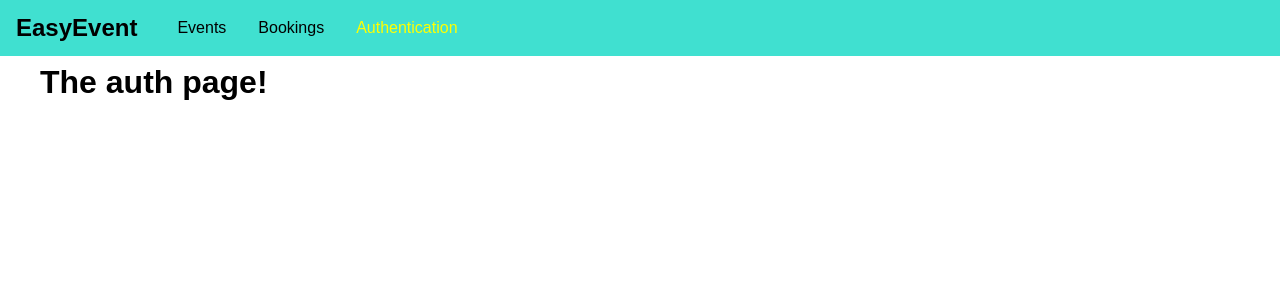
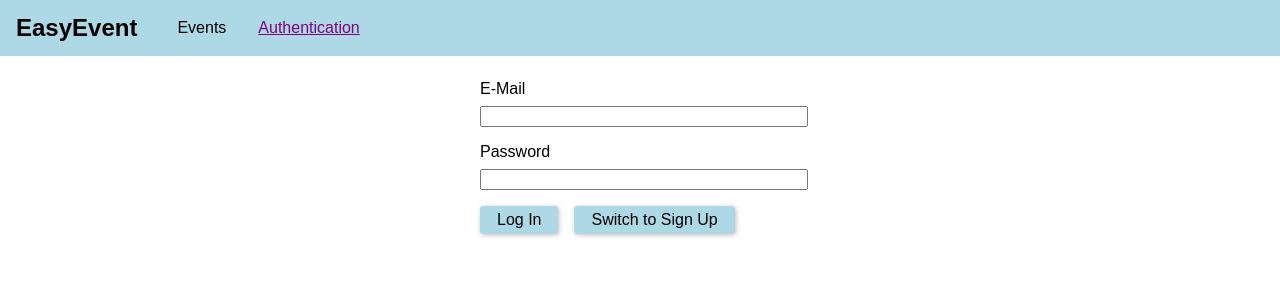
Before and after one commit to sm00k3y/event-booking, a React (Create React App) app in the folder frontend/: page /auth in a window 1280 px wide. Shown: the top 300 px of the page. Built offline with nearby package versions, Linux system fonts and the light colour scheme.

Commit message:
User authentication on the frontend

```diff
--- a/frontend/src/App.js
+++ b/frontend/src/App.js
@@ -1,24 +1,44 @@
 import "./App.css";
+import React, { useState } from "react";
 import { BrowserRouter, Route, Redirect, Switch } from "react-router-dom";
 import AuthPage from "./pages/Auth";
 import BookingsPage from "./pages/Bookings";
 import EventsPage from "./pages/Events";
 import MainNavigation from "./components/Navigation/MainNavigation";
-import React from "react";
+import AuthContext from "./context/auth-context";
 
 function App() {
+  const [token, setToken] = useState(null);
+  const [userId, setUserId] = useState(null);
+
+  const login = (token, userId, tokenExpiration) => {
+    setToken(token);
+    setUserId(userId);
+  };
+
+  const logout = () => {
+    setToken(null);
+    setUserId(null);
+  };
+
   return (
     <BrowserRouter>
       <React.Fragment>
+        <AuthContext.Provider
+          value={{ token: token, userId: userId, login: login, logout: logout }}
+        >
           <MainNavigation />
           <main className="main-content">
             <Switch>
-            <Redirect from="/" to="/auth" exact />
-            <Route path="/auth" component={AuthPage} />
+              {!token && <Redirect from="/" to="/auth" exact />}
+              {token && <Redirect from="/" to="/events" exact />}
+              {token && <Redirect from="/auth" to="/events" exact />}
+              {!token && <Route path="/auth" component={AuthPage} />}
               <Route path="/events" component={EventsPage} />
-            <Route path="/bookings" component={BookingsPage} />
+              {token && <Route path="/bookings" component={BookingsPage} />}
             </Switch>
           </main>
+        </AuthContext.Provider>
       </React.Fragment>
     </BrowserRouter>
   );
--- a/frontend/src/components/Navigation/MainNavigation.css
+++ b/frontend/src/components/Navigation/MainNavigation.css
@@ -4,7 +4,7 @@
   top: 0;
   width: 100%;
   height: 3.5rem;
-  background-color: turquoise;
+  background-color: lightblue;
   padding: 0 1rem;
   display: flex;
   align-items: center;
@@ -38,5 +38,6 @@
 .main-navigation__items a:hover,
 .main-navigation__items a:active,
 .main-navigation__items a.active {
-  color: yellow;
+  color: purple;
+  text-decoration: underline;
 }
--- a/frontend/src/components/Navigation/MainNavigation.js
+++ b/frontend/src/components/Navigation/MainNavigation.js
@@ -1,9 +1,12 @@
-import React from "react";
+import React, { useContext } from "react";
 import { NavLink } from "react-router-dom";
 
+import authContext from "../../context/auth-context";
 import "./MainNavigation.css";
 
 const MainNavigation = () => {
+  const loggedUser = useContext(authContext);
+
   return (
     <header className="main-navigation">
       <div className="main-navigation__logo">
@@ -14,12 +17,16 @@ const MainNavigation = () => {
           <li>
             <NavLink to="/events">Events</NavLink>
           </li>
+          {loggedUser.token && (
             <li>
               <NavLink to="/bookings">Bookings</NavLink>
             </li>
+          )}
+          {!loggedUser.token && (
             <li>
               <NavLink to="/auth">Authentication</NavLink>
             </li>
+          )}
         </ul>
       </nav>
     </header>
--- /dev/null
+++ b/frontend/src/context/auth-context.js
@@ -0,0 +1,8 @@
+import React from "react";
+
+export default React.createContext({
+  token: null,
+  userId: null,
+  login: (token, userId, tokenExpiration) => {},
+  logout: () => {},
+});
--- /dev/null
+++ b/frontend/src/pages/Auth.css
@@ -0,0 +1,37 @@
+.auth-form {
+  width: 20rem;
+  max-width: 80%;
+  margin: 5rem auto;
+}
+
+.form-control label,
+.form-control input {
+  width: 100%;
+  display: block;
+}
+
+.form-control label {
+  margin-bottom: 0.5rem;
+}
+
+.form-control {
+  margin-bottom: 1rem;
+}
+
+.form-actions button {
+  background-color: lightblue;
+  font: inherit;
+  border: 1px solid lightblue;
+  border-radius: 3px;
+  padding: 0.25rem 1rem;
+  margin-right: 1rem;
+  box-shadow: 1px 1px 5px rgba(0, 0, 0, 0.26);
+  color: black;
+  cursor: pointer;
+}
+
+.form-actions button:hover,
+.form-actions button:active {
+  background: rgb(136, 189, 207);
+  border-color: rgb(136, 189, 207);
+}
--- a/frontend/src/pages/Auth.js
+++ b/frontend/src/pages/Auth.js
@@ -1,7 +1,98 @@
-import React from "react";
+import { useRef, useState, useContext } from "react";
+import "./Auth.css";
+import authContext from "../context/auth-context";
 
 const AuthPage = () => {
-  return <h1>The auth page!</h1>;
+  const emailEl = useRef();
+  const passwordEl = useRef();
+  const [isLogin, setIsLogin] = useState(true);
+  const loggedUser = useContext(authContext);
+
+  const switchModeHandler = () => {
+    setIsLogin(!isLogin);
+  };
+
+  const sumbitHandler = (event) => {
+    event.preventDefault();
+    const email = emailEl.current.value;
+    const password = passwordEl.current.value;
+
+    if (email.trim().length === 0 || password.trim().length === 0) {
+      return; //maybe an alert here
+    }
+
+    let requestBody = {
+      query: `
+        query {
+          login(email: "${email}", password: "${password}") {
+            userId
+            token
+            tokenExpiration
+          }
+        }
+      `,
+    };
+
+    if (!isLogin) {
+      requestBody = {
+        query: `
+          mutation {
+            createUser(userInput: {email: "${email}", password: "${password}"}) {
+              _id
+              email
+            }
+          }
+        `,
+      };
+    }
+
+    fetch("http://localhost:8000/graphql", {
+      method: "POST",
+      body: JSON.stringify(requestBody),
+      headers: {
+        "Content-Type": "application/json",
+      },
+    })
+      .then((res) => {
+        if (res.status !== 200 && res.status !== 201) {
+          throw new Error("Failed!");
+        }
+        return res.json();
+      })
+      .then((resData) => {
+        console.log(resData);
+        if (resData.data.login.token) {
+          const loginData = resData.data.login;
+          loggedUser.login(
+            loginData.token,
+            loginData.userId,
+            loginData.tokenExpiration
+          );
+        }
+      })
+      .catch((err) => {
+        console.log(err);
+      });
+  };
+
+  return (
+    <form className="auth-form" onSubmit={sumbitHandler}>
+      <div className="form-control">
+        <label htmlFor="email">E-Mail</label>
+        <input type="email" id="email" ref={emailEl} />
+      </div>
+      <div className="form-control">
+        <label htmlFor="password">Password</label>
+        <input type="password" id="password" ref={passwordEl} />
+      </div>
+      <div className="form-actions">
+        <button type="submit">{isLogin ? "Log In" : "Sign Up"}</button>
+        <button type="button" onClick={switchModeHandler}>
+          Switch to {isLogin ? "Sign Up" : "Login"}
+        </button>
+      </div>
+    </form>
+  );
 };
 
 export default AuthPage;
```
Also changed, not shown: 1 other file (tests, documents, lock files or other folders). Lines whose indentation alone changed are shown as unchanged.
